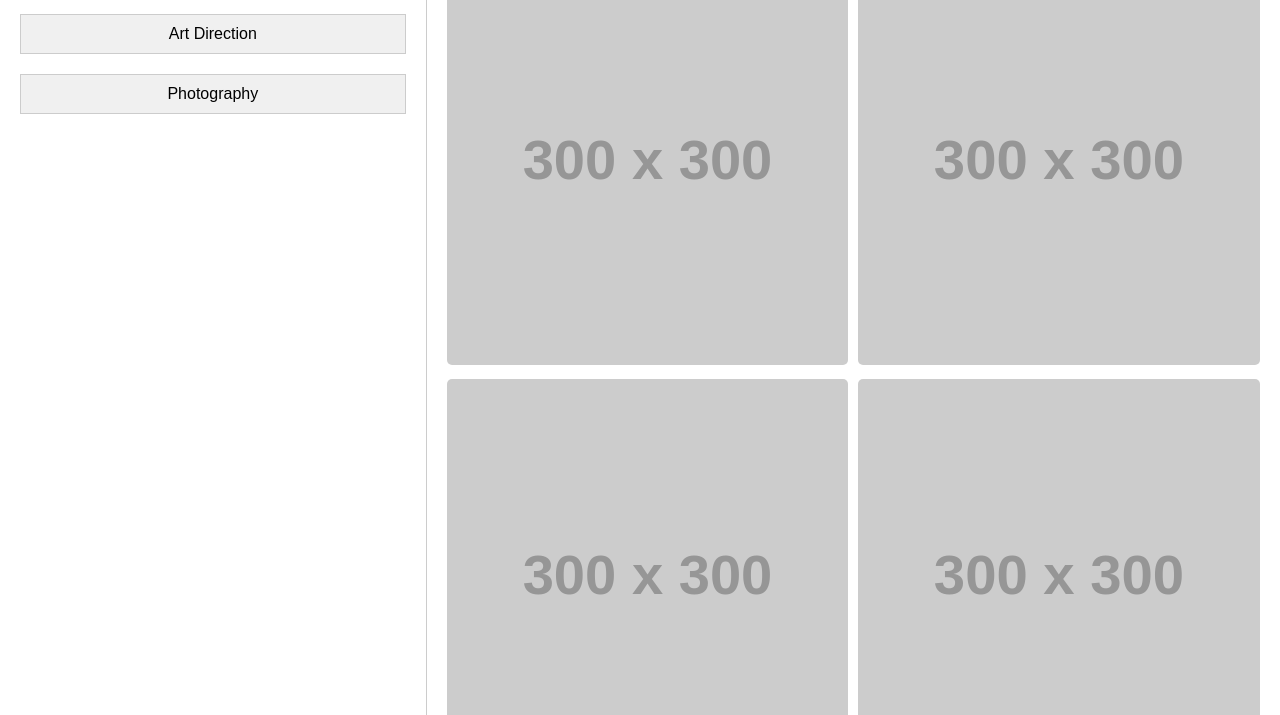
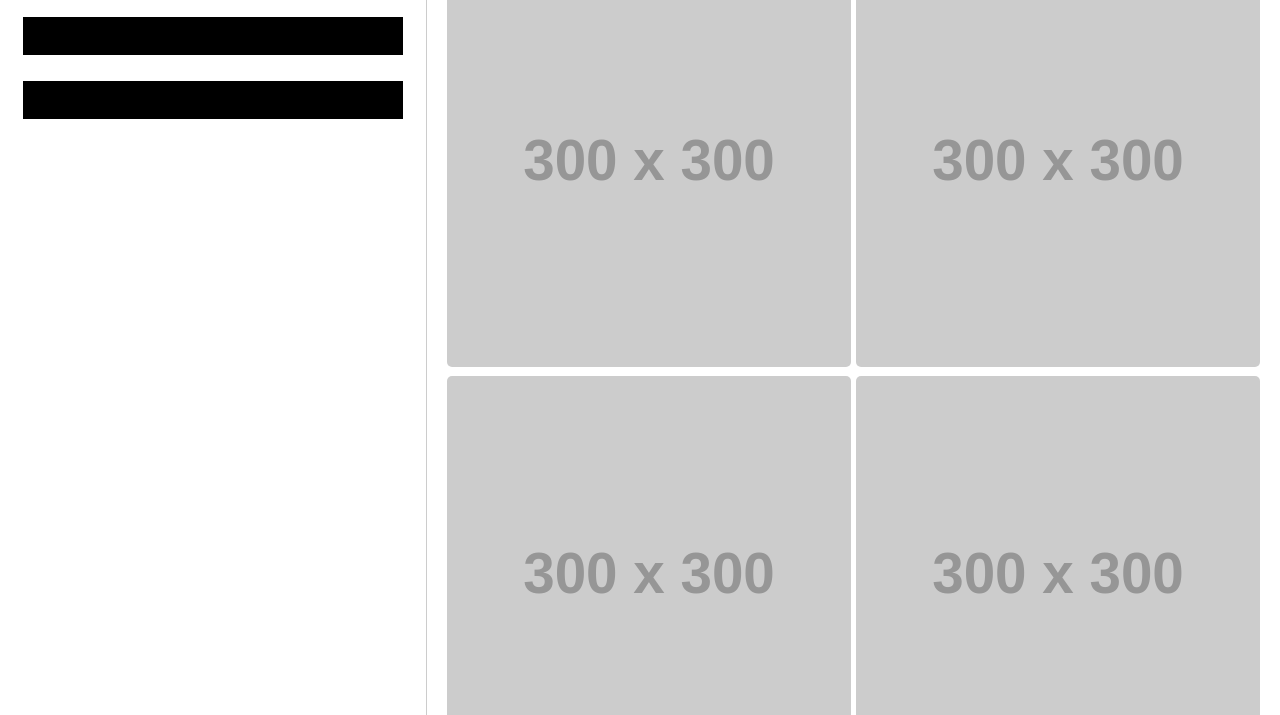
Before and after one commit to Imageesegoose/blackbox, a plain HTML site: page index.html in a window 1280 px wide. Shown: the part 85-800 px from the top of the page. Drawn offline with Linux system fonts and the light colour scheme; placeholder pictures from the web are drawn by us.

Commit message:
Update styles.css

```diff
--- a/styles.css
+++ b/styles.css
@@ -43,13 +43,13 @@ button {
     padding: 10px;
     font-size: 16px;
     cursor: pointer;
-    border: 1px solid #ccc;
-    background-color: #f0f0f0;
+    border: 3px solid #fff;
+    background-color: #000;
     transition: background-color 0.3s;
 }
 
 button:hover {
-    background-color: #e0e0e0;
+    background-color: #c8102e;
 }
 
 .gallery {
@@ -61,7 +61,7 @@ button:hover {
 .gallery-container {
     display: grid;
     grid-template-columns: repeat(auto-fill, minmax(300px, 1fr));
-    gap: 10px;
+    gap: 5px;
 }
 
 .gallery-item img {
```
